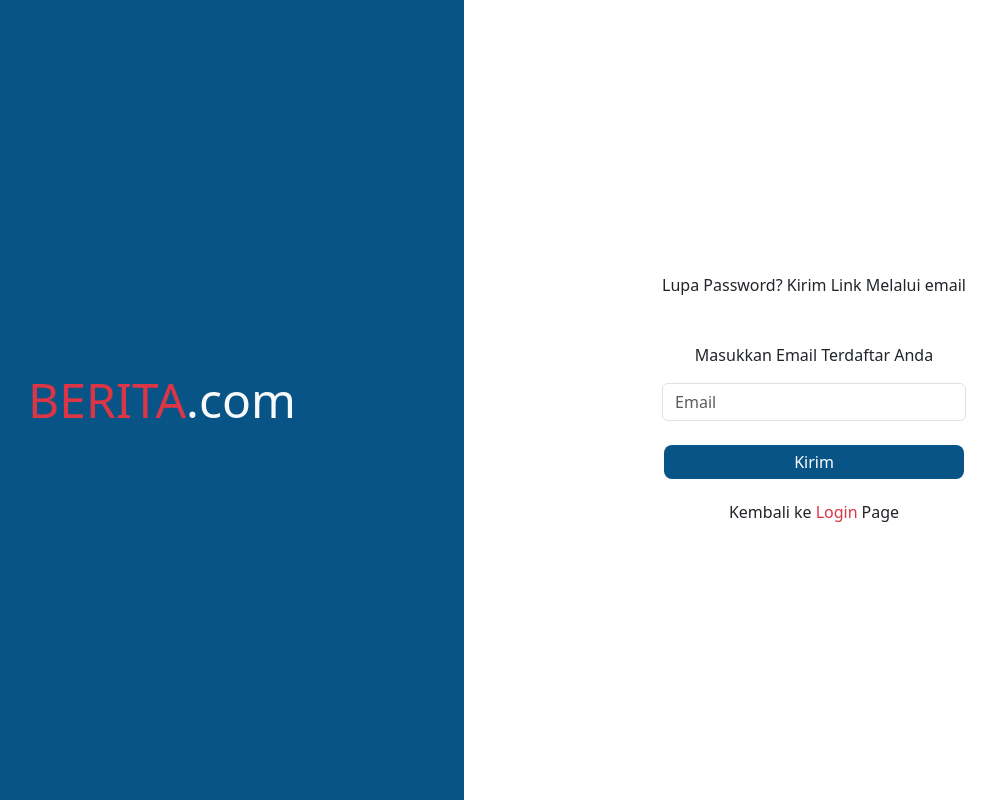
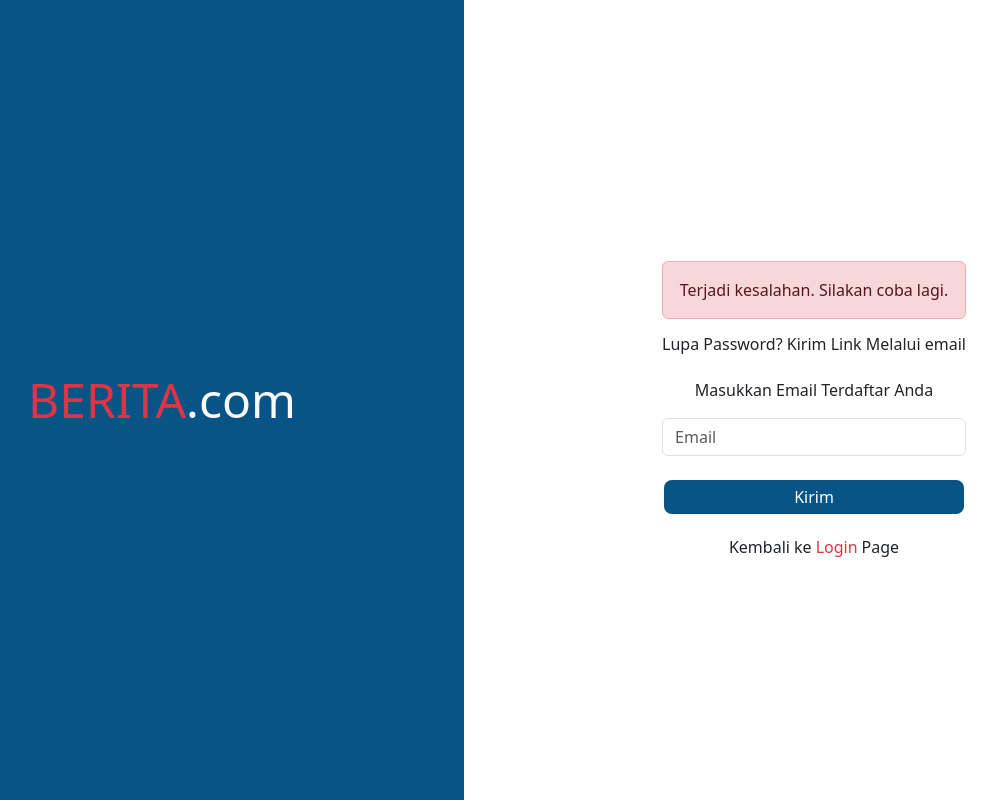
Before and after one commit to f3-bagus/19-1-portal-berita, a Vue app in the folder frontend/: page /forgot-password in a window 1280 px wide. Both pictures are taken after a click on the button "Kirim". Shown: the whole page, without its empty margins (128-1125 px from the left). Built offline with nearby package versions, Linux system fonts and the light colour scheme; no server answers.

Commit message:
feat(forgot-password): add forgot password functionality with api

```diff
--- a/frontend/src/views/ForgotPassword.vue
+++ b/frontend/src/views/ForgotPassword.vue
@@ -1,23 +1,28 @@
 <template>
   <AuthLayout>
     <div class="content-wrapper">
-      <h6 class="justify-content-center mb-5">
+      <!-- Alert Section -->
+      <div v-if="message" :class="`alert ${messageType}`" role="alert">
+        {{ message }}
+      </div>
+      <h6 class="justify-content-center mb-4">
         Lupa Password? Kirim Link Melalui email
       </h6>
       <div class="mb-3 d-flex justify-content-center">
         Masukkan Email Terdaftar Anda
       </div>
-      <input class="form-control" type="text" placeholder="Email" />
-      <button
-        type="button"
-        variant="primary"
-        class="mt-4 forgot-password-button"
-      >
+      <input
+        v-model="email"
+        class="form-control"
+        type="text"
+        placeholder="Email"
+      />
+      <button @click="sendResetEmail" class="mt-4 forgot-password-button">
         Kirim
       </button>
       <div class="d-flex justify-content-center mt-3">
         <span class="me-1"> Kembali ke</span
-        ><span class="text-danger" type="button" @click="login">Login</span>
+        ><span class="text-danger" @click="login">Login</span>
         <span class="ms-1">Page</span>
       </div>
     </div>
@@ -25,6 +30,7 @@
 </template>
 
 <script>
+import axios from "axios";
 import AuthLayout from "../components/Auth/AuthLayout.vue";
 
 export default {
@@ -32,9 +38,48 @@ export default {
   components: {
     AuthLayout,
   },
+  data() {
+    return {
+      email: "",
+      message: "", // Message to show success or error
+      messageType: "", // Type of message (success or error)
+    };
+  },
   methods: {
     login() {
       this.$router.push({ name: "Login" });
+    },
+    async sendResetEmail() {
+      try {
+        const response = await axios.post(
+          "http://localhost:5000/forget-password",
+          {
+            email: this.email,
+          }
+        );
+
+        if (response.data.success) {
+          this.showMessage(
+            "Email reset password telah dikirim.",
+            "alert-success"
+          );
+        } else {
+          this.showMessage(
+            "Gagal mengirim email reset password. Silakan coba lagi.",
+            "alert-danger"
+          );
+        }
+      } catch (error) {
+        console.error("Error sending reset password email:", error);
+        this.showMessage(
+          "Terjadi kesalahan. Silakan coba lagi.",
+          "alert-danger"
+        );
+      }
+    },
+    showMessage(msg, type) {
+      this.message = msg;
+      this.messageType = type;
     },
   },
 };
@@ -60,4 +105,21 @@ export default {
 .forgot-password-button:hover {
   background-color: #023362;
 }
+
+.alert {
+  margin-top: 20px;
+  padding: 15px;
+  border-radius: 5px;
+  text-align: center;
+}
+
+.alert-success {
+  background-color: #d4edda;
+  color: #155724;
+}
+
+.alert-danger {
+  background-color: #f8d7da;
+  color: #721c24;
+}
 </style>
```
